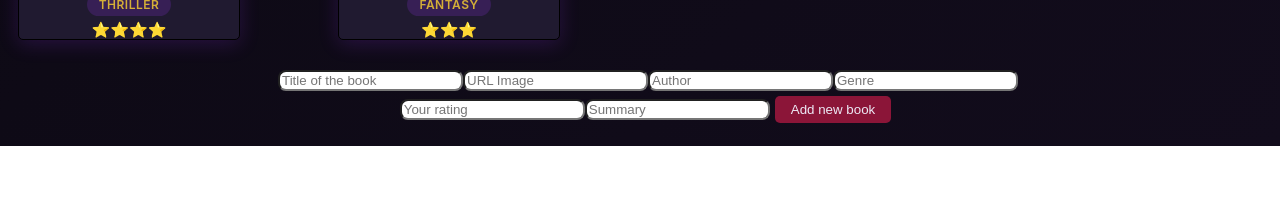
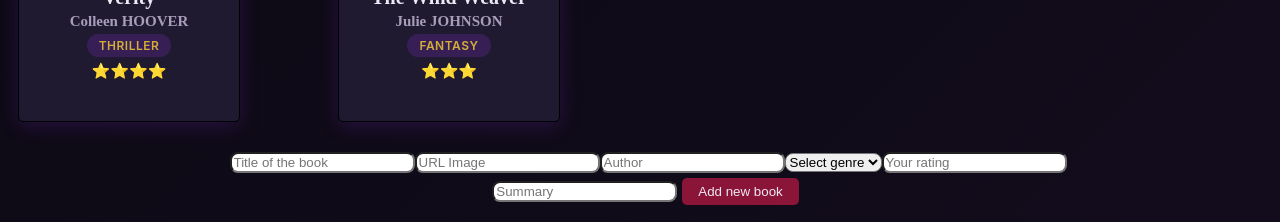
Before and after one commit to chloeberthelot/The-Midnight-Library, a React (Vite) app: page / in a window 1280 px wide. Shown: the part 1196-1418 px from the top of the page. Before the commit the page ends 1342 px from the top, so only its background shows below. Built offline with nearby package versions, Linux system fonts and the light colour scheme.

Commit message:
Ajout suppression de livre, validation formulaire, README et capture d'écran

```diff
--- a/src/App.jsx
+++ b/src/App.jsx
@@ -92,10 +92,14 @@ function App() {
     setBooks((prev) => [...prev, newBook]);
   };
 
+  const deleteBook = (id) => {
+    setBooks((prev) => prev.filter((book) => book.id !== id));
+  };
+
   return (
     <div>
       <SearchBooks addBook={addBook} />
-      <Library books={books} />
+      <Library books={books} onDelete={deleteBook} />
       <AddBookForm addBook={addBook} />
     </div>
   );
--- a/src/components/AddBookForm.jsx
+++ b/src/components/AddBookForm.jsx
@@ -39,25 +39,29 @@ function AddBookForm({ addBook }) {
         value={title}
         onChange={(e) => setTitle(e.target.value)}
         placeholder="Title of the book"
+        required
       />
       <input
         type="url"
         value={cover}
         onChange={(e) => setCover(e.target.value)}
         placeholder="URL Image"
+        required
       />
       <input
         type="text"
         value={author}
         onChange={(e) => setAuthor(e.target.value)}
         placeholder="Author"
+        required
       />
-      <input
-        type="text"
-        value={genre}
-        onChange={(e) => setGenre(e.target.value)}
-        placeholder="Genre"
-      />
+      <select value={genre} onChange={(e) => setGenre(e.target.value)} required>
+        <option value="" disabled hidden>
+          Select genre
+        </option>
+        <option value="Fantasy">Fantasy</option>
+        <option value="Thriller">Thriller</option>
+      </select>
       <input
         type="number"
         value={rating}
@@ -73,6 +77,7 @@ function AddBookForm({ addBook }) {
         value={summary}
         onChange={(e) => setSummary(e.target.value)}
         placeholder="Summary"
+        required
       />
       <button className="submit-btn" type="submit">
         Add new book
--- a/src/components/BookCard.jsx
+++ b/src/components/BookCard.jsx
@@ -1,6 +1,6 @@
 import "../css/BookCard.css";
 
-function BookCard({ book, onSelect }) {
+function BookCard({ book, onSelect, onDelete }) {
   return (
     <div
       className="book-card"
@@ -15,7 +15,19 @@ function BookCard({ book, onSelect }) {
       <h4>{book.author}</h4>
       <p className="genre-badge">{book.genre}</p>
       <p>{"⭐".repeat(book.rating)}</p>
-    </div>
+      <button
+        className="delete-btn"
+        onClick={(e) => {
+          e.stopPropagation();
+          if (window.confirm("Delete card?")) {
+            onDelete(book.id);
+          }
+        }}
+      >
+        Delete
+      </button>
+    </div> /*e.stopPropagation() en premier, avant le confirm.
+Le confirm doit englober l'appel à onDelete sinon onDelete s'exécute toujours, qu'on clique OK ou Annuler.*/
   );
 }
 
--- a/src/components/Library.jsx
+++ b/src/components/Library.jsx
@@ -2,7 +2,7 @@ import BookCard from "./BookCard";
 import { useState } from "react";
 import "../css/Library.css";
 
-function Library({ books }) {
+function Library({ books, onDelete }) {
   const [selectedBook, setSelectedBook] = useState(null);
 
   const [selectedGenre, setSelectedGenre] = useState("");
@@ -41,6 +41,7 @@ function Library({ books }) {
             book={book}
             key={book.id}
             onSelect={() => setSelectedBook(book)}
+            onDelete={onDelete}
           />
         ))}
       </div>
--- a/src/components/SearchBooks.jsx
+++ b/src/components/SearchBooks.jsx
@@ -50,7 +50,7 @@ function SearchBooks({ addBook }) {
             />
             <h3>{book.title}</h3>
             <h4>{book.author_name?.[0] || "Auteur inconnu"}</h4>
-            <button className="add-btn" onCLick={() => handleAdd(book)}>
+            <button className="add-btn" onClick={() => handleAdd(book)}>
               Add to library
             </button>
             {/*
--- a/src/css/AddBookForm.css
+++ b/src/css/AddBookForm.css
@@ -4,7 +4,6 @@
     align-items: center;
     border: none;
     border-radius: 5px;
-    background-color: rgb(177, 177, 177);
     padding: 6px 16px;
     margin: 5px;
     color: rgb(237, 233, 245);   /* blanc cassé légèrement violacé */
@@ -14,7 +13,7 @@
 .submit-btn:hover{
     box-shadow: 0 6px 25px rgb(139, 21, 56);
 }
-input{
+input, select{
     border-radius: 8px;
 }
 
--- a/src/css/BookCard.css
+++ b/src/css/BookCard.css
@@ -75,3 +75,28 @@ p{
     text-transform: uppercase;
     letter-spacing: 0.5px;
 }
+
+.delete-btn {
+    display: flex;
+    flex-direction: row;
+    align-items: center;
+    border: none;
+    border-radius: 5px;
+    padding: 6px 16px;
+    margin: 5px;
+    color: rgb(237, 233, 245);   /* blanc cassé légèrement violacé */
+    cursor: pointer;
+    background-color: rgb(139, 21, 56);   /* bordeaux profond */
+  opacity: 0;
+  transition: opacity 0.2s;
+}
+
+
+.delete-btn:hover{
+    box-shadow: 0 6px 25px rgb(139, 21, 56);
+
+}
+
+.book-card:hover .delete-btn {
+    opacity: 1;
+}
```
Also changed, not shown: src/CaptureProjet.png (added), 1 other file (tests, documents, lock files or other folders).
